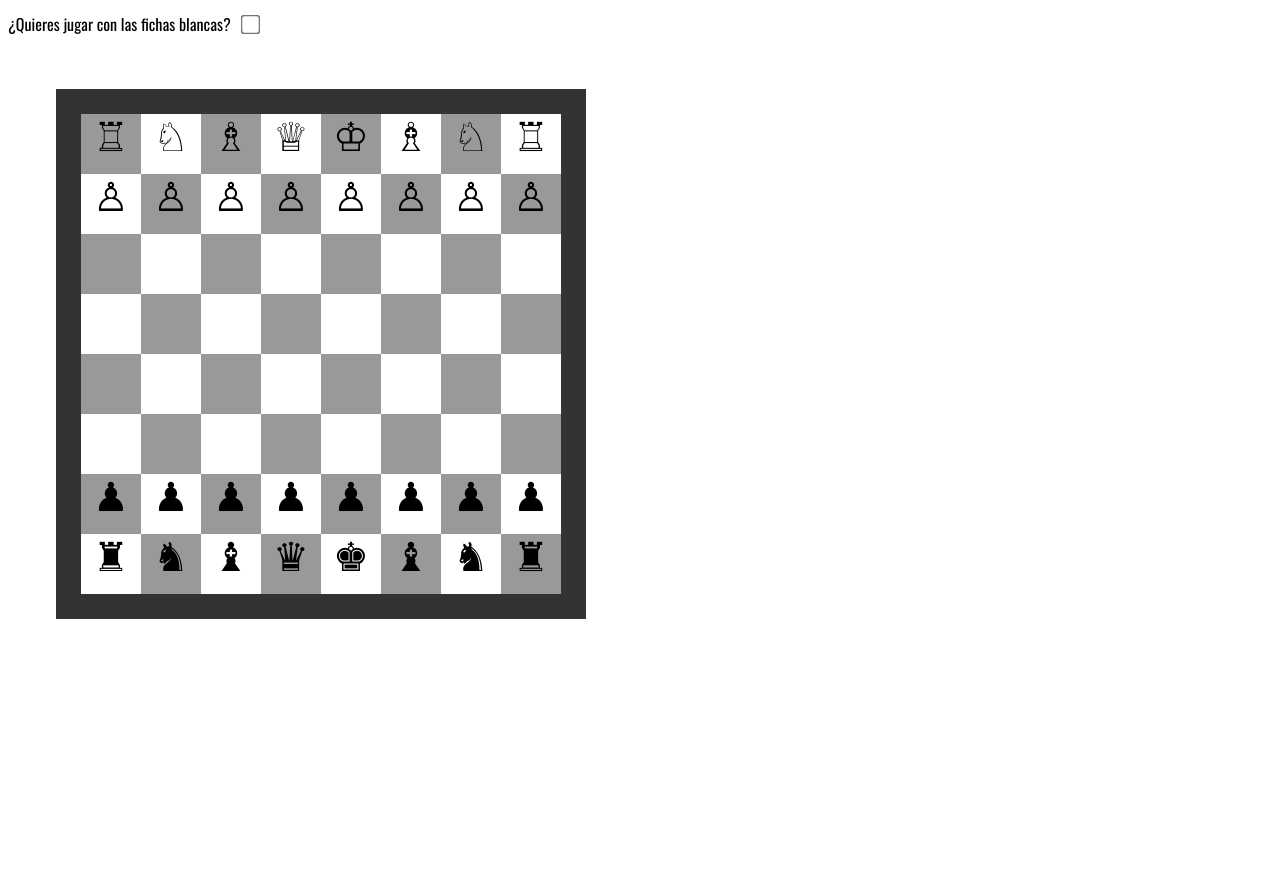
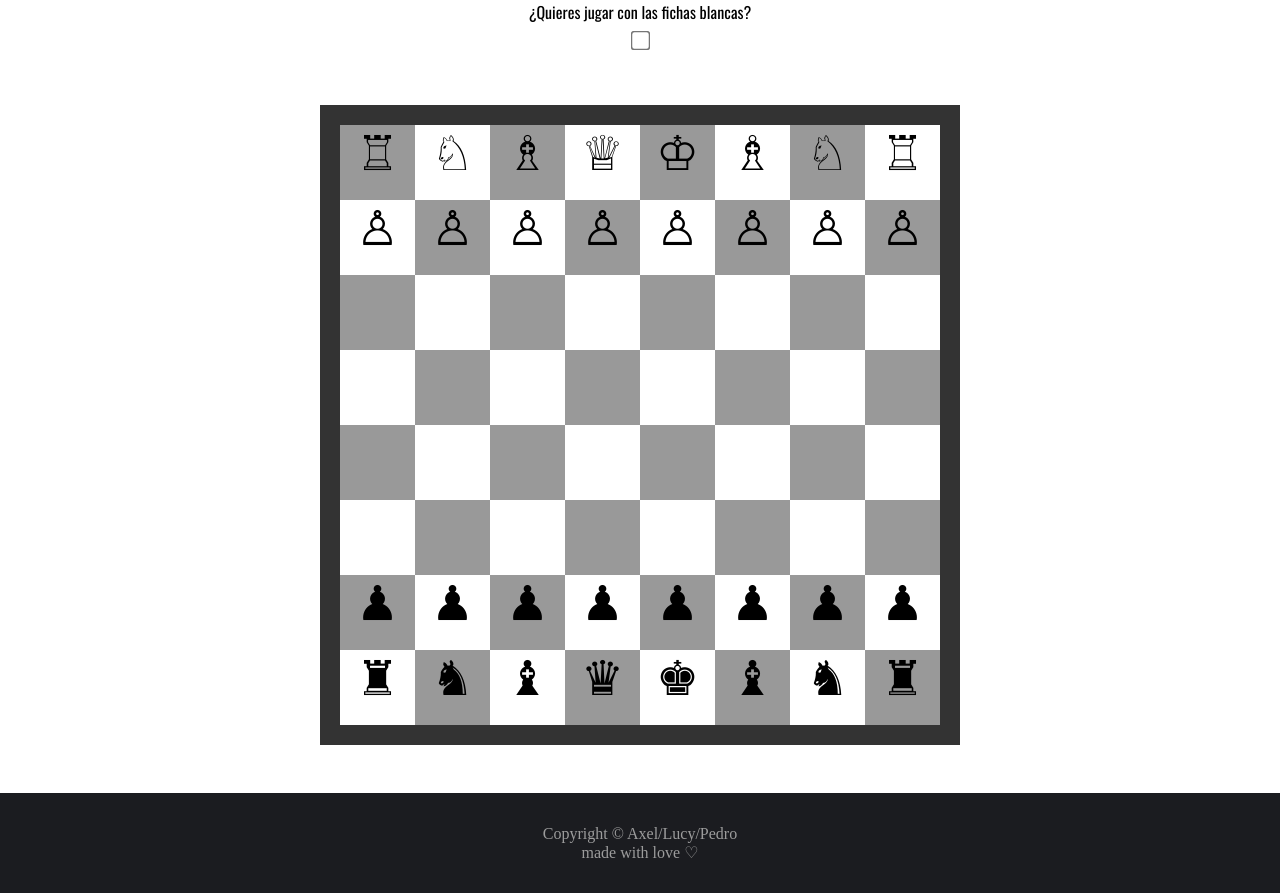
Before and after one commit to PedroAC98/Proyecto-final-maquetacion, a plain HTML site: page Pagina-Ajedrez/Html+css/Ajedrez.html in a window 1280 px wide. Before the commit the page ends 800 px from the top, so only its background shows below. Drawn offline with Linux system fonts and the light colour scheme.

Commit message:
Ajedrez y Landing terminado

```diff
--- a/PROYECTO/CSS-LANDINGPAGE/funcionalidad.css
+++ b/PROYECTO/CSS-LANDINGPAGE/funcionalidad.css
@@ -166,7 +166,7 @@
 
 
 .card1 {
-    background-image: url(/assets/IMG-CARDS/mountain.jpg);
+    background-image: url(../assets/IMG-CARDS/mountain.jpg);
     background-size: cover;
     background-color: black;
     opacity: 0.9;
@@ -175,7 +175,7 @@
 
 
 .card2 {
-    background-image: url(/assets/IMG-CARDS/lake.jpg);
+    background-image: url(../assets/IMG-CARDS/lake.jpg);
     background-size: cover;
     background-color: black;
     opacity: 0.9;
@@ -184,7 +184,7 @@
 
 
 .card3 {
-    background-image: url(/assets/IMG-CARDS/ocean.jpg);
+    background-image: url(../assets/IMG-CARDS/ocean.jpg);
     background-size: cover;
     background-color: black;
     opacity: 0.9;
--- a/Pagina-Ajedrez/Html+css/Ajedrez.html
+++ b/Pagina-Ajedrez/Html+css/Ajedrez.html
@@ -8,6 +8,8 @@
     <title>Ajedrez</title>
     <link rel="stylesheet" href="./style.css">
 </head>
+
+<body>
     <main class="container__main">
 
         <label class="fuente" for="color"> ¿Quieres jugar con las fichas blancas? </label>
@@ -84,8 +86,14 @@
         </div>
     </main>
 
-<body>
+
 
 </body>
+<footer class="footer">
+    <div class="footer__div">
+        <p class="footer__p">Copyright &copy; Axel/Lucy/Pedro</p>
+        <p class="footer__p">made with love ♡</p>
+    </div>
+</footer>
 
 </html>
--- a/Pagina-Ajedrez/Html+css/style.css
+++ b/Pagina-Ajedrez/Html+css/style.css
@@ -1,10 +1,19 @@
+* {
+    margin: 0;
+    padding: 0;
+    box-sizing: border-box;
+}
+
 @font-face {
     font-family: 'Oswald';
     src: url(../Font/Oswald-VariableFont_wght.ttf);
 }
 
 .container__main{
-    display: inline-block;
+    display: flex;
+    justify-content: center;
+    align-items: center;
+    flex-direction: column;
 
 
 }
@@ -13,9 +22,9 @@
 
     display: flex;
     flex-wrap: wrap;
-    width: 30rem;
-    height: 30rem;
-    border: 25px solid #333333 ;
+    width: 9rem;
+    height: 9rem;
+    border: 20px solid #333333 ;
     justify-content: center;
 
 
@@ -35,7 +44,7 @@
 }
 .container__casilla{
     text-align: center;
-    font-size: 2.5rem;
+    font-size: 0.8rem;
     vertical-align: middle;
     width: 12.5%;
     height: 12.5%;
@@ -72,3 +81,60 @@
 .fuente{
     font-family: 'Oswald', sans-serif;
 }
+
+.footer {
+    width: 100%;
+}
+
+.footer__div {
+
+    width: 100%;
+    height: 100px;
+    background-color: #1b1c20;
+    display: flex;
+    justify-content: center;
+    align-items: center;
+    flex-direction: column;
+
+
+}
+
+.footer__p {
+    color: #9c9c9c;
+}
+
+@media (min-width:480px ){
+    .container__tablero{
+        width: 23rem;
+        height: 23rem;
+
+    }
+    .container__casilla{
+        font-size: 2rem;
+    }
+
+}
+
+@media (min-width:1024px ){
+    .container__tablero{
+        width: 40rem;
+        height: 40rem;
+
+    }
+    .container__casilla{
+        font-size: 3rem;
+    }
+
+}
+
+@media (min-width:1440px){
+    .container__tablero{
+        width: 45rem;
+        height: 45rem;
+
+    }
+    .container__casilla{
+        font-size: 3.5rem;
+    }
+
+}
```
Also changed, not shown: index.html (renamed from PROYECTO/HTML-LANDINGPAGE/index.html, +13 -13 lines). Lines whose indentation alone changed are shown as unchanged.
